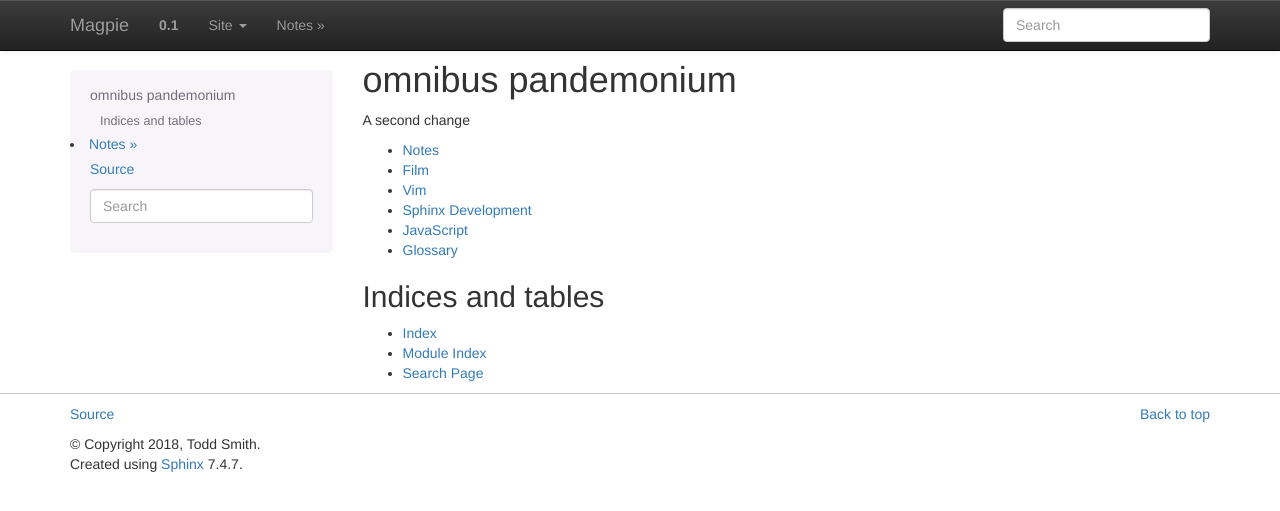
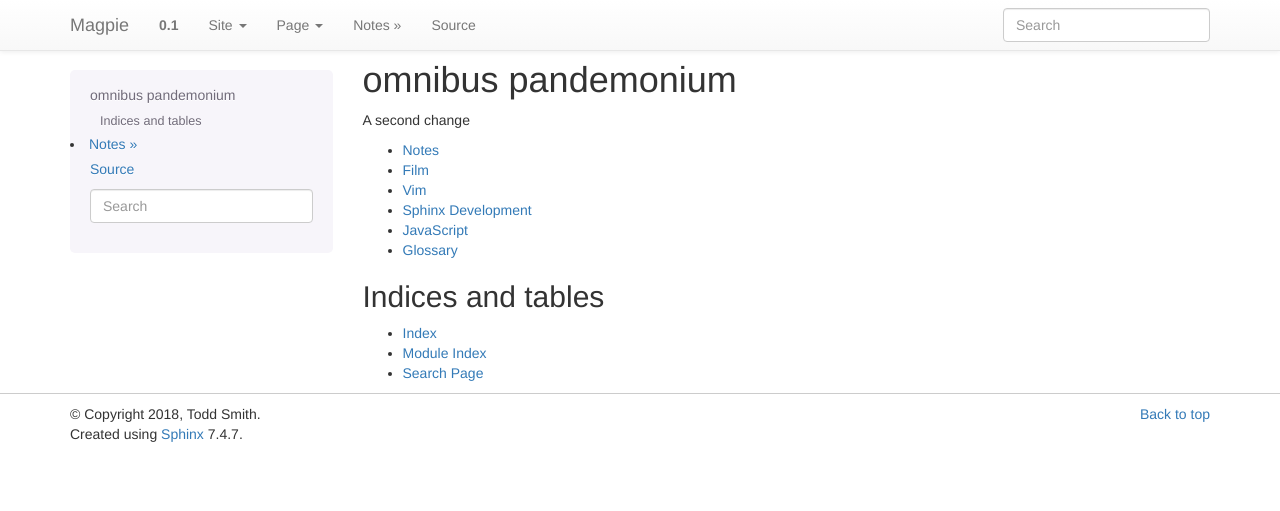
Before and after one commit to butcherpete/magpie, a Sphinx documentation site: the page built from source/index.rst, in a window 1280 px wide. Shown: the top 511 px of the page. Built offline with Sphinx 7.4.7, drawn with Linux system fonts in a browser that asks for light colours.

Commit message:
Update theme again

```diff
--- a/source/conf.py
+++ b/source/conf.py
@@ -102,7 +102,7 @@ html_theme_path = sphinx_bootstrap_theme.get_html_theme_path()
 # documentation.
 #
 
-html_theme_options = {'navbar_pagenav': False, 'navbar_class': "navbar navbar-inverse", 'source_link_position': "footer",}
+# html_theme_options = {'navbar_pagenav': False, 'navbar_class': "navbar navbar-inverse", 'source_link_position': "footer",}
 
 
 # Add any paths that contain custom static files (such as style sheets) here,
```
